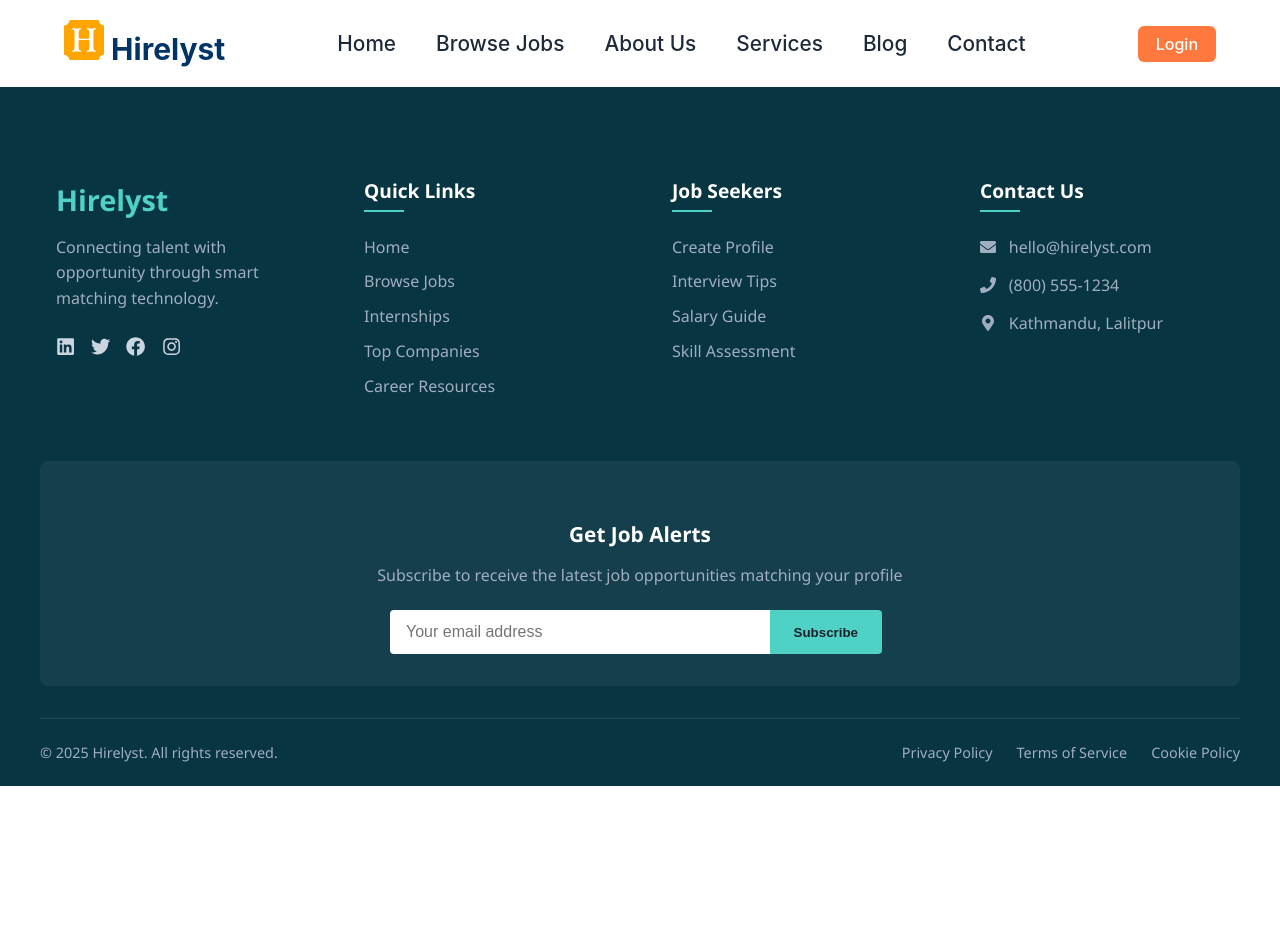
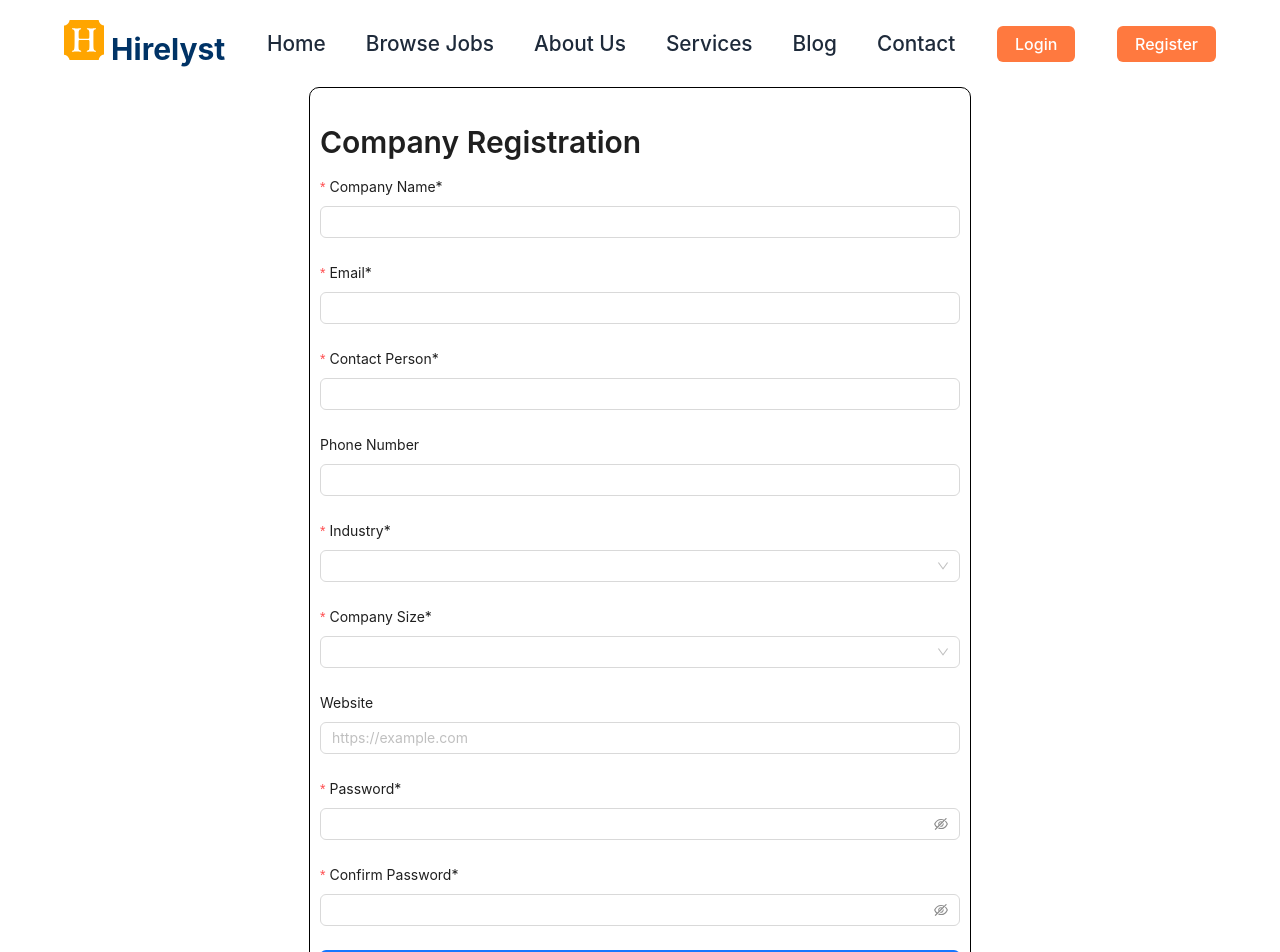
Before and after one commit to Prenshamhrzn/Hirelyst, a React (Create React App) app: page /register/provider-registration in a window 1280 px wide. Shown: the top 952 px of the page. Before the commit the page ends 800 px from the top, so only its background shows below. Built offline with nearby package versions, Linux system fonts and the light colour scheme.

Commit message:
Initial commit

```diff
--- a/package.json
+++ b/package.json
@@ -7,7 +7,8 @@
     "@testing-library/jest-dom": "^6.6.3",
     "@testing-library/react": "^16.3.0",
     "@testing-library/user-event": "^13.5.0",
-    "axios": "^1.10.0",
+    "antd": "^5.26.7",
+    "axios": "^1.11.0",
     "framer-motion": "^12.23.6",
     "lucide-react": "^0.525.0",
     "react": "^19.1.0",
--- a/src/App.js
+++ b/src/App.js
@@ -18,6 +18,7 @@ import ProviderRegistration from "./components/auth/ProviderRegistration";
 import AdminDashboard from "./components/admin/AdminDashboard";
 import EmployerDashboard from "./components/auth/EmployerDashboard";
 import SeekerDashboard from "./components/auth/SeekerDashboard";
+import RegisterPage from "./components/auth/RegistserPage";
 
 function App() {
   return (
@@ -32,11 +33,12 @@ function App() {
           <Route path="/contact" element={<Contact />} />
           {/*<Route path="/login" element={<Login />} />*/}
           <Route path="/loginPage" element={<LoginPage />} />
+          <Route path="/registerPage" element={<RegisterPage />} />
           <Route path="/get-started" element={<GetStarted />} />
           <Route path="/browse-jobs" element={<BrowseJobs />} />
           <Route path="/search-bar" element={<SearchBar />} />
           <Route path="/seeker-dashboard" element={<SeekerDashboard />} />
-          <Route path="/provider-registration" element={<ProviderRegistration />} />
+          <Route path="/register/provider-registration" element={<ProviderRegistration />} />
           <Route path="/employer-dashboard" element={<EmployerDashboard />} />
         </Routes>
         <Footer />
--- a/src/components/Header.js
+++ b/src/components/Header.js
@@ -21,6 +21,9 @@ function Header() {
         <Link to="/loginPage" className="login-btn">
           Login
         </Link>
+        <Link to="/registerPage" className="login-btn">
+          Register
+        </Link>
       </header>
     </div>
   );
--- a/src/components/auth/LoginPage.js
+++ b/src/components/auth/LoginPage.js
@@ -1,41 +1,68 @@
 import React, { useState } from "react";
-import { useNavigate } from "react-router-dom";
+import { useNavigate, Link } from "react-router-dom";
+import {
+  Form,
+  Input,
+  Button,
+  Select,
+  Typography,
+  Alert,
+} from "antd";
 import { FaUser, FaLock, FaBriefcase, FaUserShield } from "react-icons/fa";
+import axios from "axios";
 import "../../css/Auth.css";
 import SeekerRegistration from "./SeekerRegistration";
 import ProviderRegistration from "./ProviderRegistration";
 
+const { Option } = Select;
+const { Title, Paragraph } = Typography;
+
 const LoginPage = () => {
-  const [credentials, setCredentials] = useState({
-    username: "",
-    password: "",
-    userType: "seeker",
-  });
+  const [userType, setUserType] = useState("seeker");
   const [isRegistering, setIsRegistering] = useState(false);
   const [error, setError] = useState("");
   const navigate = useNavigate();
 
-  const handleChange = (e) => {
-    const { name, value } = e.target;
-    setCredentials((prev) => ({ ...prev, [name]: value }));
+  const handleUserTypeChange = (value) => {
+    setUserType(value);
   };
 
-  const handleLogin = async (e) => {
-    e.preventDefault();
-    if (!credentials.username || !credentials.password) {
+  const handleLogin = async (values) => {
+    const { email, password } = values;
+    setError("");
+
+    if (!email || !password) {
       setError("Please fill all fields");
       return;
     }
 
-    // Simulate API call
     try {
-      if (credentials.userType === "admin") {
+      if (userType === "provider") {
+        const response = await axios.post(
+          "http://localhost:5000/api/employers/loginEmployer",
+          { email, password }
+        );
+
+        if (response.data.token) {
+          localStorage.setItem("token", response.data.token);
+          navigate("/employer-dashboard");
+        } else {
+          throw new Error("Login failed");
+        }
+
+      } else if (userType === "admin") {
+
         navigate("/admin-dashboard");
+
+      } else if (userType === "seeker") {
+        setIsRegistering(true);
       } else {
-        setIsRegistering(true);
+        setError("Unsupported user type");
       }
+
     } catch (err) {
-      setError("Invalid credentials");
+      const message = err.response?.data?.message || err.message || "Login failed";
+      setError(message);
     }
   };
 
@@ -45,83 +72,82 @@ const LoginPage = () => {
         {!isRegistering ? (
           <>
             <div className="auth-header">
-              <h2>
+              <Title level={2}>
                 Welcome to <span className="brand-gradient">Hirelyst</span>
-              </h2>
-              <p>Find your dream job or ideal candidate</p>
+              </Title>
+              <Paragraph>Find your dream job or ideal candidate</Paragraph>
             </div>
 
-            <form onSubmit={handleLogin} className="auth-form">
-              <div className="input-group">
-                <div className="input-icon">
-                  {credentials.userType === "seeker" ? (
-                    <FaUser />
-                  ) : credentials.userType === "provider" ? (
-                    <FaBriefcase />
-                  ) : (
-                    <FaUserShield />
-                  )}
-                </div>
-                <select
-                  name="userType"
-                  value={credentials.userType}
-                  onChange={handleChange}
-                  className="auth-select"
+            <Form
+              layout="vertical"
+              onFinish={handleLogin}
+              className="auth-form"
+            >
+              <Form.Item
+                label="User Type"
+                name="userType"
+                initialValue="seeker"
+              >
+                <Select onChange={handleUserTypeChange}>
+                  <Option value="seeker">
+                    <FaUser /> Job Seeker
+                  </Option>
+                  <Option value="provider">
+                    <FaBriefcase /> Employer
+                  </Option>
+                  <Option value="admin">
+                    <FaUserShield /> Admin
+                  </Option>
+                </Select>
+              </Form.Item>
+
+              <Form.Item
+                label="Email"
+                name="email"
+                rules={[{ required: true, message: "Please input your email!" }]}
+              >
+                <Input prefix={<FaUser />} placeholder="Email" />
+              </Form.Item>
+
+              <Form.Item
+                label="Password"
+                name="password"
+                rules={[{ required: true, message: "Please input your password!" }]}
+              >
+                <Input.Password prefix={<FaLock />} placeholder="Password" />
+              </Form.Item>
+
+              {error && (
+                <Form.Item>
+                  <Alert type="error" message={error} showIcon />
+                </Form.Item>
+              )}
+
+              <Form.Item>
+                <Button
+                  type="primary"
+                  htmlType="submit"
+                  block
+                  className="auth-button"
                 >
-                  <option value="seeker">Job Seeker</option>
-                  <option value="provider">Employer</option>
-                  <option value="admin">Admin</option>
-                </select>
-              </div>
-
-              <div className="input-group">
-                <div className="input-icon">
-                  <FaUser />
-                </div>
-                <input
-                  type="text"
-                  name="username"
-                  placeholder="Username or Email"
-                  value={credentials.username}
-                  onChange={handleChange}
-                  className="auth-input"
-                />
-              </div>
-
-              <div className="input-group">
-                <div className="input-icon">
-                  <FaLock />
-                </div>
-                <input
-                  type="password"
-                  name="password"
-                  placeholder="Password"
-                  value={credentials.password}
-                  onChange={handleChange}
-                  className="auth-input"
-                />
-              </div>
-
-              {error && <div className="auth-error">{error}</div>}
-
-              <button type="submit" className="auth-button primary">
-                {credentials.userType === "admin" ? "Login" : "Continue"}
-              </button>
+                  {userType === "admin" ? "Login" : "Continue"}
+                </Button>
+              </Form.Item>
 
               <div className="auth-footer">
-                <p>
-                  New to Hirelyst? <span className="text-link">Learn more</span>
-                </p>
+                <Paragraph>
+                  New to Hirelyst? <Link to="/registerPage">Register here</Link>
+                </Paragraph>
               </div>
-            </form>
+            </Form>
           </>
-        ) : credentials.userType === "seeker" ? (
+        ) : userType === "seeker" ? (
           <SeekerRegistration
             onComplete={() => navigate("/seeker-dashboard")}
             onBack={() => setIsRegistering(false)}
           />
         ) : (
-         <ProviderRegistration
+          <ProviderRegistration
             onComplete={() => navigate("/employer-dashboard")}
             onBack={() => setIsRegistering(false)}
           />
@@ -130,4 +156,5 @@ const LoginPage = () => {
     </div>
   );
 };
+
 export default LoginPage;
--- a/src/components/auth/ProviderRegistration.js
+++ b/src/components/auth/ProviderRegistration.js
@@ -1,207 +1,170 @@
-import React, { useState } from "react";
+import React from "react";
+import { Form, Input, Button, Select, message, Typography, Checkbox } from "antd";
 import { useNavigate } from "react-router-dom";
+import axios from "axios";
 import "../../css/Auth.css";
 
+const { Option } = Select;
+const { Title, Text } = Typography;
+
 const ProviderRegistration = ({ onComplete, onBack }) => {
-  const [formData, setFormData] = useState({
-    companyName: "",
-    email: "",
-    contactPerson: "",
-    phone: "",
-    industry: "",
-    companySize: "",
-    website: "",
-    password: "",
-    confirmPassword: "",
-  });
-
-  const [errors, setErrors] = useState({});
-  const [serverError, setServerError] = useState("");
+  const [companyRegiterForm] = Form.useForm();
   const navigate = useNavigate();
 
-  const handleChange = (e) => {
-    const { name, value } = e.target;
-    setFormData((prev) => ({ ...prev, [name]: value }));
-  };
-
-  const validate = () => {
-    const newErrors = {};
-    if (!formData.companyName) newErrors.companyName = "Company name is required";
-    if (!formData.email) newErrors.email = "Email is required";
-    if (!formData.contactPerson) newErrors.contactPerson = "Contact person is required";
-    if (!formData.password || formData.password.length < 6) {
-      newErrors.password = "Password must be at least 6 characters";
+  const onFinish = async (values) => {
+    if (values.password !== values.confirmPassword) {
+      message.error("Passwords do not match.");
+      return;
     }
-    if (formData.password !== formData.confirmPassword) {
-      newErrors.confirmPassword = "Passwords do not match";
-    }
-
-    setErrors(newErrors);
-    return Object.keys(newErrors).length === 0;
-  };
-
-  const handleSubmit = async (e) => {
-  e.preventDefault();
-
-  if (!validate()) {
-    return; // Stop submission if validation fails
-  }
-
     try {
-    const response = await fetch("http://localhost:5000/api/employers", {
+      const response = await axios.post("http://localhost:5000/api/employers/registerEmployer", {
         method: "POST",
         headers: {
           "Content-Type": "application/json",
         },
-      body: JSON.stringify(formData),
+        body: JSON.stringify(values),
       });
 
       const data = await response.json();
 
       if (response.ok) {
-      localStorage.setItem("token", data.token);
-      console.log("Registration successful. Navigating to dashboard...");
+        localStorage.setItem("hirelystAccessToken", data.token);
+        message.success("Registration successful!");
         navigate("/employer-dashboard");
       } else {
-      console.error("Registration failed:", data.message);
-      alert(data.message || "Registration failed.");
+        message.error(data.message || "Registration failed.");
       }
     } catch (err) {
       console.error("Fetch error:", err);
-    alert("Server error. Please try again later.");
+      message.error("Server error. Please try again later.");
     }
   };
-
 
   return (
     <div className="auth-container">
       <div className="auth-card">
-        <h2>Company Registration</h2>
-        <form onSubmit={handleSubmit}>
-          {/* Company Name */}
-          <div className="form-group">
-            <label>Company Name*</label>
-            <input
-              type="text"
+        <Title level={2}>Company Registration</Title>
+        <Form
+          form={companyRegiterForm}
+          layout="vertical"
+          onFinish={onFinish}
+          initialValues={{
+            industry: "",
+            companySize: "",
+          }}
+        >
+          <Form.Item
             name="companyName"
-              value={formData.companyName}
-              onChange={handleChange}
-              className={errors.companyName ? "error" : ""}
-            />
-            {errors.companyName && <span className="error-message">{errors.companyName}</span>}
-          </div>
+            label="Company Name*"
+            rules={[
+              { required: true, message: "please fill the form" },
+            ]}
+          >
+            <Input/>
+          </Form.Item>
 
-          {/* Email */}
-          <div className="form-group">
-            <label>Email*</label>
-            <input
-              type="email"
+          <Form.Item
             name="email"
-              value={formData.email}
-              onChange={handleChange}
-              className={errors.email ? "error" : ""}
-            />
-            {errors.email && <span className="error-message">{errors.email}</span>}
-          </div>
+            label="Email*"
+            rules={[
+              { required: true, message: "Email is required" },
+              // { type: "email", message: "Enter a valid email" },
+            ]}
+          >
+            <Input />
+          </Form.Item>
 
-          {/* Contact Person */}
-          <div className="form-group">
-            <label>Contact Person*</label>
-            <input
-              type="text"
+          <Form.Item
             name="contactPerson"
-              value={formData.contactPerson}
-              onChange={handleChange}
-              className={errors.contactPerson ? "error" : ""}
-            />
-            {errors.contactPerson && <span className="error-message">{errors.contactPerson}</span>}
-          </div>
+            label="Contact Person*"
+            rules={[{ required: true, message: "Contact person is required" }]}
+          >
+            <Input />
+          </Form.Item>
 
-          {/* Phone */}
-          <div className="form-group">
-            <label>Phone Number</label>
-            <input type="tel" name="phone" value={formData.phone} onChange={handleChange} />
-          </div>
+          <Form.Item name="phone" label="Phone Number">
+            <Input />
+          </Form.Item>
 
-          {/* Industry & Company Size */}
-          <div className="form-row">
-            <div className="form-group">
-              <label>Industry*</label>
-              <select name="industry" value={formData.industry} onChange={handleChange}>
-                <option value="">Select Industry</option>
-                <option value="Technology">Technology</option>
-                <option value="Finance">Finance</option>
-                <option value="Healthcare">Healthcare</option>
-                <option value="Education">Education</option>
-                <option value="Other">Other</option>
-              </select>
-            </div>
+          <Form.Item
+            name="industry"
+            label="Industry*"
+            rules={[{ required: true, message: "Industry is required" }]}
+          >
+            <Select placeholder="Select Industry" showSearch>
+              <Option value="Technology">Technology</Option>
+              <Option value="Finance">Finance</Option>
+              <Option value="Healthcare">Healthcare</Option>
+              <Option value="Education">Education</Option>
+              <Option value="Other">Other</Option>
+            </Select>
 
-            <div className="form-group">
-              <label>Company Size*</label>
-              <select name="companySize" value={formData.companySize} onChange={handleChange}>
-                <option value="">Select Size</option>
-                <option value="1-10">1-10 employees</option>
-                <option value="11-50">11-50 employees</option>
-                <option value="51-200">51-200 employees</option>
-                <option value="201-500">201-500 employees</option>
-                <option value="501+">501+ employees</option>
-              </select>
-            </div>
-          </div>
+          </Form.Item>
 
-          {/* Website */}
-          <div className="form-group">
-            <label>Website</label>
-            <input
-              type="url"
-              name="website"
-              value={formData.website}
-              onChange={handleChange}
-              placeholder="https://example.com"
-            />
-          </div>
+          <Form.Item
+            name="companySize"
+            label="Company Size*"
+            rules={[{ required: true, message: "Company size is required" }]}
+          >
+            <Select placeholder="Select Company Size" showSearch>
+              <Option value="1-10">1-10 employees</Option>
+              <Option value="11-50">11-50 employees</Option>
+              <Option value="51-200">51-200 employees</Option>
+              <Option value="201-500">201-500 employees</Option>
+              <Option value="501+">501+ employees</Option>
+            </Select>
+          </Form.Item>
 
-          {/* Passwords */}
-          <div className="form-row">
-            <div className="form-group">
-              <label>Password*</label>
-              <input
-                type="password"
+          <Form.Item name="website" label="Website">
+            <Input placeholder="https://example.com" />
+          </Form.Item>
+
+          <Form.Item
             name="password"
-                value={formData.password}
-                onChange={handleChange}
-              />
-              {errors.password && <span className="error-message">{errors.password}</span>}
-            </div>
+            label="Password*"
+            rules={[
+              { required: true, message: "Password is required" },
+              { min: 6, message: "Password must be between 6 -10  characters" },
+            ]}
+          >
+            <Input.Password />
+          </Form.Item>
 
-            <div className="form-group">
-              <label>Confirm Password*</label>
-              <input
-                type="password"
+          <Form.Item
             name="confirmPassword"
-                value={formData.confirmPassword}
-                onChange={handleChange}
-                className={errors.confirmPassword ? "error" : ""}
-              />
-              {errors.confirmPassword && (
-                <span className="error-message">{errors.confirmPassword}</span>
-              )}
-            </div>
-          </div>
+            label="Confirm Password*"
+            dependencies={["password"]}
+            rules={[
+              { required: true, message: "Please confirm your password" },
+              ({ getFieldValue }) => ({
+                validator(_, value) {
+                  if (!value || getFieldValue("password") === value) {
+                    return Promise.resolve();
+                  }
+                  return Promise.reject(new Error("Passwords do not match"));
+                },
+              }),
+            ]}
+          >
+            <Input.Password />
+          </Form.Item>
 
-          {serverError && <div className="auth-error">{serverError}</div>}
+          <Form.Item>
+            <Button type="primary" htmlType="submit" block>
+              Register Company
+            </Button>
 
-          <div className="form-footer">
-            <button type="submit" className="btn-primary">
+          </Form.Item>
+
+          <Text>
+            Already have an account?{" "}
+            <a onClick={onBack || (() => navigate("/loginPage"))}>Login</a>
+          </Text>
+        </Form>
+
+              {/* <Button type="primary" onClick={() => companyRegiterForm.submit()} block>
               Register Company
-            </button>
-            <p className="login-link">
-              Already have an account?{" "}
-              <span onClick={onBack || (() => navigate("/loginPage"))}>Login</span>
-            </p>
-          </div>
-        </form>
+            </Button> */}
       </div>
     </div>
   );
--- /dev/null
+++ b/src/components/auth/RegistserPage.js
@@ -0,0 +1,54 @@
+import React from "react";
+import { useNavigate } from "react-router-dom";
+import { FaUser, FaBriefcase, FaUserShield } from "react-icons/fa";
+import "../../css/Auth.css";
+
+const RegisterPage = () => {
+  const navigate = useNavigate();
+
+  const handleSelect = (userType) => {
+    if (userType === "seeker") {
+      navigate("/register/seeker");
+    } else if (userType === "provider") {
+      navigate("/register/provider-registration");
+    } else if (userType === "admin") {
+      navigate("/admin-login");
+    }
+  };
+
+  return (
+    <div className="auth-wrapper">
+      <div className="auth-glass-container">
+        <div className="auth-header">
+          <h2>
+            Join <span className="brand-gradient">Hirelyst</span>
+          </h2>
+          <p>Select your role to continue</p>
+        </div>
+
+        <div className="role-selection">
+          <button className="auth-button" onClick={() => handleSelect("seeker")}>
+            <FaUser /> Job Seeker
+          </button>
+          <button className="auth-button" onClick={() => handleSelect("provider")}>
+            <FaBriefcase /> Employer
+          </button>
+          <button className="auth-button" onClick={() => handleSelect("admin")}>
+            <FaUserShield /> Admin
+          </button>
+        </div>
+
+        <div className="auth-footer">
+          <p>
+            Already have an account?{" "}
+            <span className="text-link" onClick={() => navigate("/loginPage")}>
+              Login here
+            </span>
+          </p>
+        </div>
+      </div>
+    </div>
+  );
+};
+
+export default RegisterPage;
--- a/src/css/Auth.css
+++ b/src/css/Auth.css
@@ -30,6 +30,13 @@
   transition: all 0.3s ease;
 }
 
+.auth-container .auth-card{
+  width: 50%;
+  margin: auto;
+  border: 1px solid black;
+  border-radius: 10px;
+  padding: 10px;
+}
 .auth-header {
   text-align: center;
   margin-bottom: 2rem;
```
Also changed, not shown: 1 other file (tests, documents, lock files or other folders). Lines whose indentation alone changed are shown as unchanged.
